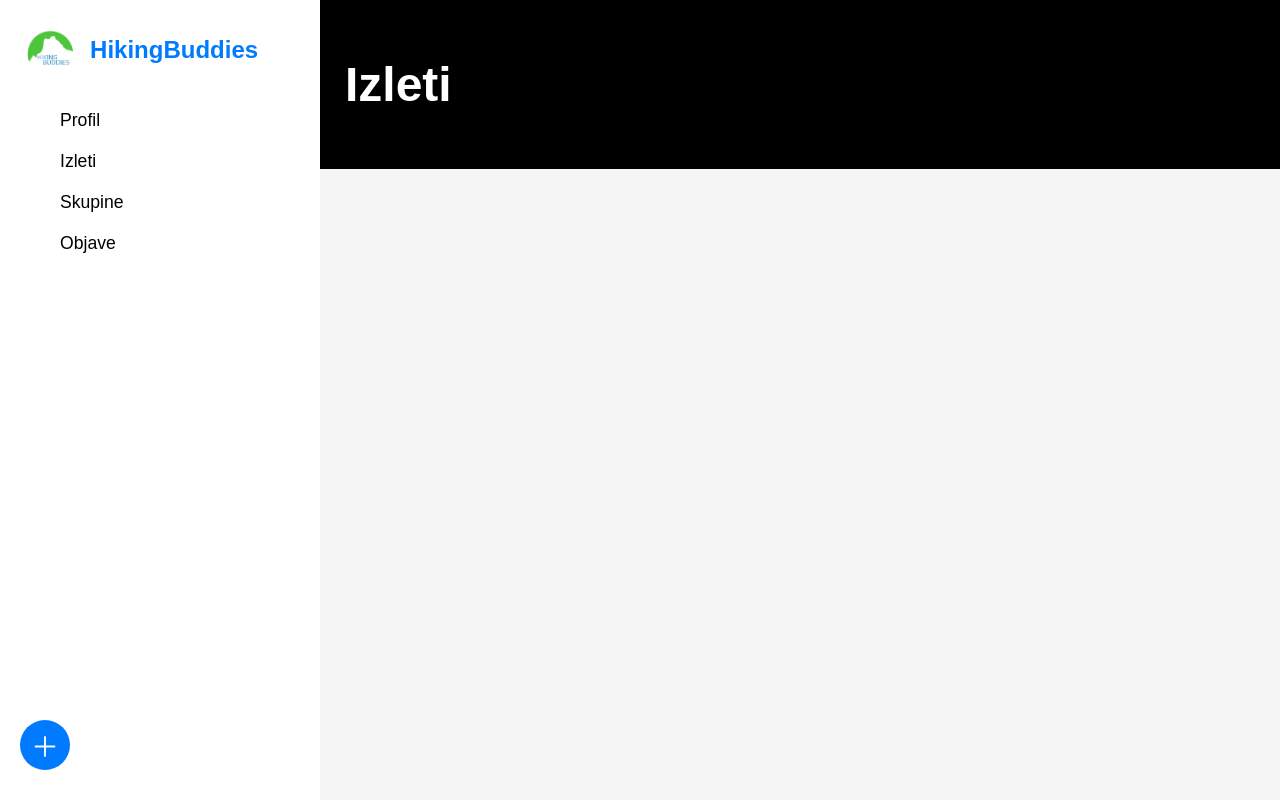
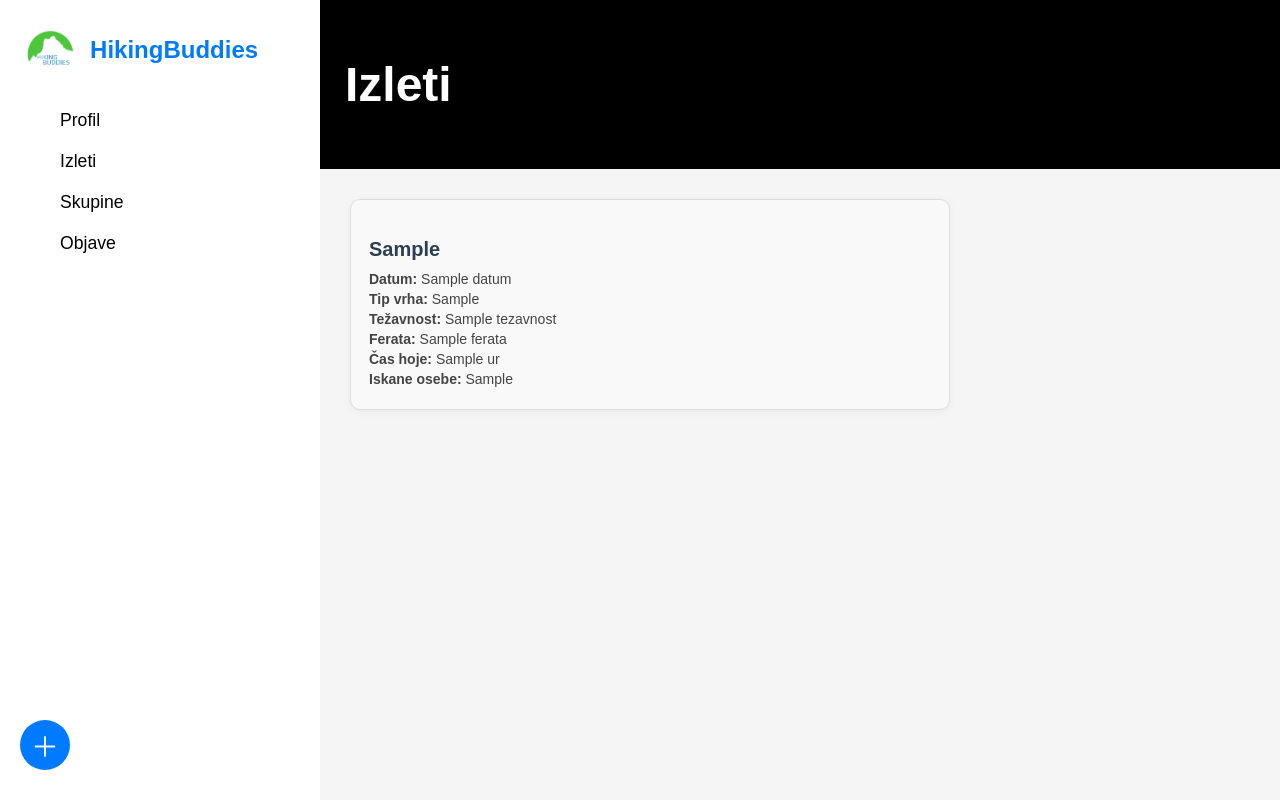
Before and after one commit to Lukajekul/Hiking_buddies, a Flask app: template templates/izleti.html in a window 1280 px wide. Run offline with Flask 3, Linux system fonts and the light colour scheme; the template is opened without the code that fills it: most values are stand-ins (such as "Sample title", 1, 10 or a date in 2020); parts of the project's set-up code (start-up, migrations or seed data) failed here and were passed over.

Commit message:
vizitke izletov zacetek

```diff
--- a/main.py
+++ b/main.py
@@ -39,6 +39,32 @@ def dashboard():
         return f"Welcome, {session['username']}! <a href='/logout'>Logout</a>"
     return redirect(url_for("login"))
 
+
+izleti = []
+
+@app.route('/')
+def index():
+    danes = datetime.today().date()
+    prikaz_izleti = [i for i in izleti if datetime.strptime(i['datum'], '%Y-%m-%d').date() >= danes]
+    return render_template("index.html", izleti=prikaz_izleti)
+
+@app.route('templates\izleti.html', methods=['POST'])
+def dodaj_izlet():
+    try:
+        podatki = {
+            "ciljna_tocka": request.form['ciljna_tocka'],
+            "datum": request.form['datum'],
+            "tip_vrha": request.form.get('tip_vrha', ''),
+            "tezavnost": request.form['tezavnost'],
+            "ferata": request.form['ferata'],
+            "cas_hoje": request.form.get('cas_hoje', ''),
+            "iskane_osebe": request.form.get('iskane_osebe', '')
+        }
+        izleti.append(podatki)
+        return redirect(url_for('index'))
+    except Exception as e:
+        return f"Napaka pri shranjevanju izleta: {e}"
+
 @app.route("/logout")
 def logout():
     session.pop("username", None)
--- a/style/style.css
+++ b/style/style.css
@@ -379,6 +379,33 @@ body, html {
     background-color: #0056b3;
 }
 
+.izlet-kartica-blok {
+    background-color: #f9f9f9;
+    border: 1px solid #ddd;
+    border-radius: 10px;
+    padding: 18px;
+    margin-bottom: 20px;
+    box-shadow: 0 2px 8px rgba(0, 0, 0, 0.05);
+    max-width: 600px;
+    transition: transform 0.2s ease;
+}
+
+.izlet-kartica-blok:hover {
+    transform: scale(1.01);
+}
+
+.izlet-kartica-naslov {
+    font-size: 20px;
+    color: #2c3e50;
+    margin-bottom: 10px;
+}
+
+.izlet-kartica-podatek {
+    font-size: 14px;
+    color: #444;
+    margin: 4px 0;
+}
+
 
 
 /* ========== MEDIA QUERIES ========== */
--- a/templates/izleti.html
+++ b/templates/izleti.html
@@ -30,7 +30,21 @@
                 <h1>Izleti</h1>
             </header>
             <section class="izleti-content">
-                <!-- Kartice izletov pridejo tukaj -->
+                {% if izleti %}
+                    {% for izlet in izleti %}
+                    <div class="izlet-kartica-blok">
+                        <h3 class="izlet-kartica-naslov">{{ izlet.ciljna_tocka }}</h3>
+                        <p class="izlet-kartica-podatek"><strong>Datum:</strong> {{ izlet.datum }}</p>
+                        <p class="izlet-kartica-podatek"><strong>Tip vrha:</strong> {{ izlet.tip_vrha }}</p>
+                        <p class="izlet-kartica-podatek"><strong>Težavnost:</strong> {{ izlet.tezavnost }}</p>
+                        <p class="izlet-kartica-podatek"><strong>Ferata:</strong> {{ izlet.ferata }}</p>
+                        <p class="izlet-kartica-podatek"><strong>Čas hoje:</strong> {{ izlet.cas_hoje }} ur</p>
+                        <p class="izlet-kartica-podatek"><strong>Iskane osebe:</strong> {{ izlet.iskane_osebe }}</p>
+                    </div>
+                    {% endfor %}
+                {% else %}
+                    <p class="ni-izletov">Trenutno ni načrtovanih izletov.</p>
+                {% endif %}
             </section>
         </main>
     </div>
```
